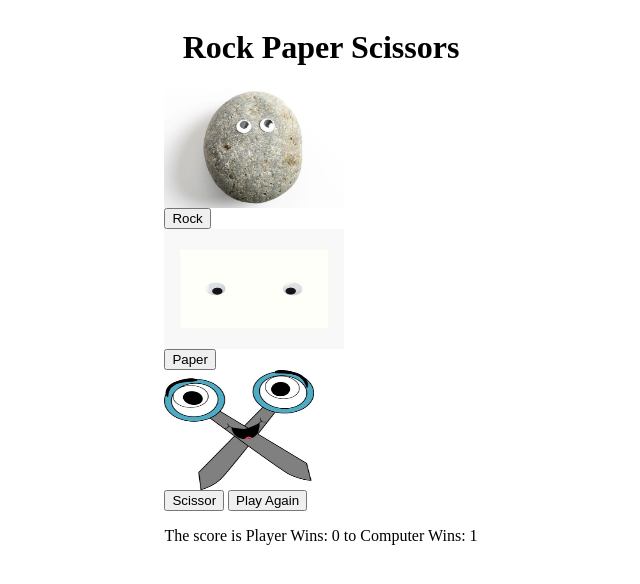
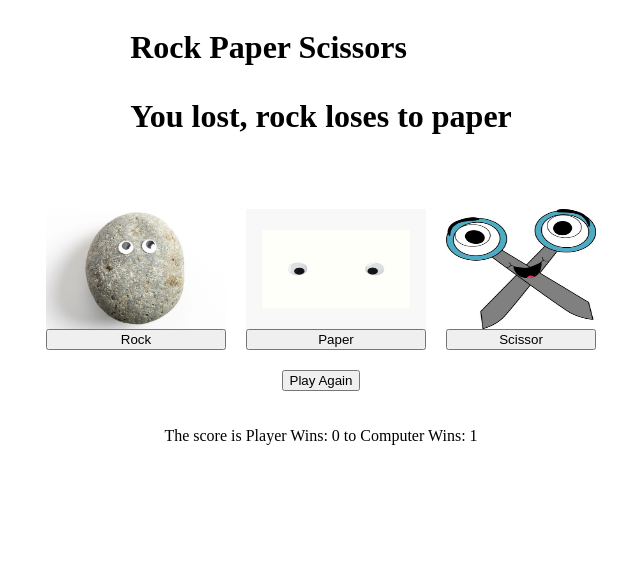
Before and after one commit to Namrone/rock-paper-scissors, a plain HTML site: page index.html in a window 1280 px wide. Both pictures are taken after a click on the button "Rock". Shown: the whole page, without its empty margins (319-959 px from the left). Drawn offline with Linux system fonts and the light colour scheme.

Commit message:
fixed css so item layout is more ideal. Changed button click functions so game starts when buttons clicked

```diff
--- a/index.html
+++ b/index.html
@@ -8,11 +8,19 @@
     </head>
 
     <body>
-        <h1>Rock Paper Scissors</h1>
+        <h1 class = "title">Rock Paper Scissors</h1>
         <div class = "content">
-            <img class="rock" src="./pictures/rock.jpg" width = "180" height = "120">
-            <img class="paper" src="./pictures/paper.jpg" width = "180" height = "120">
-            <img class="scissors" src="./pictures/scissors.jpg" width = "150" height = "120">
+            <div class = "items">
+                <div class = "rockBox">
+                    <img class = "rock" src="./pictures/rock.jpg" width = "180" height = "120">
+                </div>
+                <div class = "paperBox">
+                    <img class = "paper" src="./pictures/paper.jpg" width = "180" height = "120">
+                </div>
+                <div class = "scissorsBox">
+                    <img class = "scissors" src="./pictures/scissors.jpg" width = "150" height = "120">
+                </div>
+            </div>
         </div>
     </body>
 </html>
--- a/javascript.js
+++ b/javascript.js
@@ -49,22 +49,26 @@ const scoreBoard = document.querySelector(".content");
 const playAgain = document.createElement("BUTTON");
 playAgain.textContent = "Play Again";
 
-const score = document.createElement("p")
+const score = document.createElement("p");
+
+const playerComputerChoices = document.querySelector(".title");
+const choices = document.createElement("p");
 
 function removeScore(){
     scoreBoard.removeChild(playAgain);
     scoreBoard.removeChild(score);
+    playerComputerChoices.removeChild(choices);
 }
 
 function displayScore(playerWin, computerWin){
     score.textContent = "The score is Player Wins: " + playerWin + " to Computer Wins: " + computerWin;
-    console.log(playerWin, computerWin);
     scoreBoard.appendChild(playAgain);
     scoreBoard.appendChild(score);
 
-    playAgain.addEventListener("click", () => {
+    playAgain.addEventListener("click", function playClick(){
         removeScore();
         startGame();
+        playAgain.removeEventListener("click", playClick);
     });
 }
 
@@ -73,9 +77,17 @@ function playGame(playerSelection){
     let result = playRound(playerSelection, computerSelection);
     if(result == 1){
         playerWin += 1;
+        choices.textContent = "You win! " + playerSelection + " beats " + computerSelection;
+        playerComputerChoices.appendChild(choices);
     }
     else if(result == 2){
         computerWin += 1;
+        choices.textContent = "You lost, " + playerSelection + " loses to " + computerSelection;
+        playerComputerChoices.appendChild(choices);
+    }
+    else{
+        choices.textContent = "It was a tie! " + playerSelection + " = " + computerSelection;
+        playerComputerChoices.appendChild(choices);
     }
     displayScore(playerWin, computerWin);
 }
--- a/stylesheet.css
+++ b/stylesheet.css
@@ -1,12 +1,19 @@
-body{
+body,.content{
     display:flex;
     flex-direction: column;
     align-items: center;
     justify-content: center;
+    gap: 20px;
 }
 
-.rock, .paper, .scissors{
+.items{
+    display: flex;
+    gap: 20px;
+    align-items: center;
+    justify-content: center;
+}
+
+.rockBox, .paperBox, .scissorsBox{
     display: flex;
     flex-direction: column;
-    align-items: center;
 }
```
